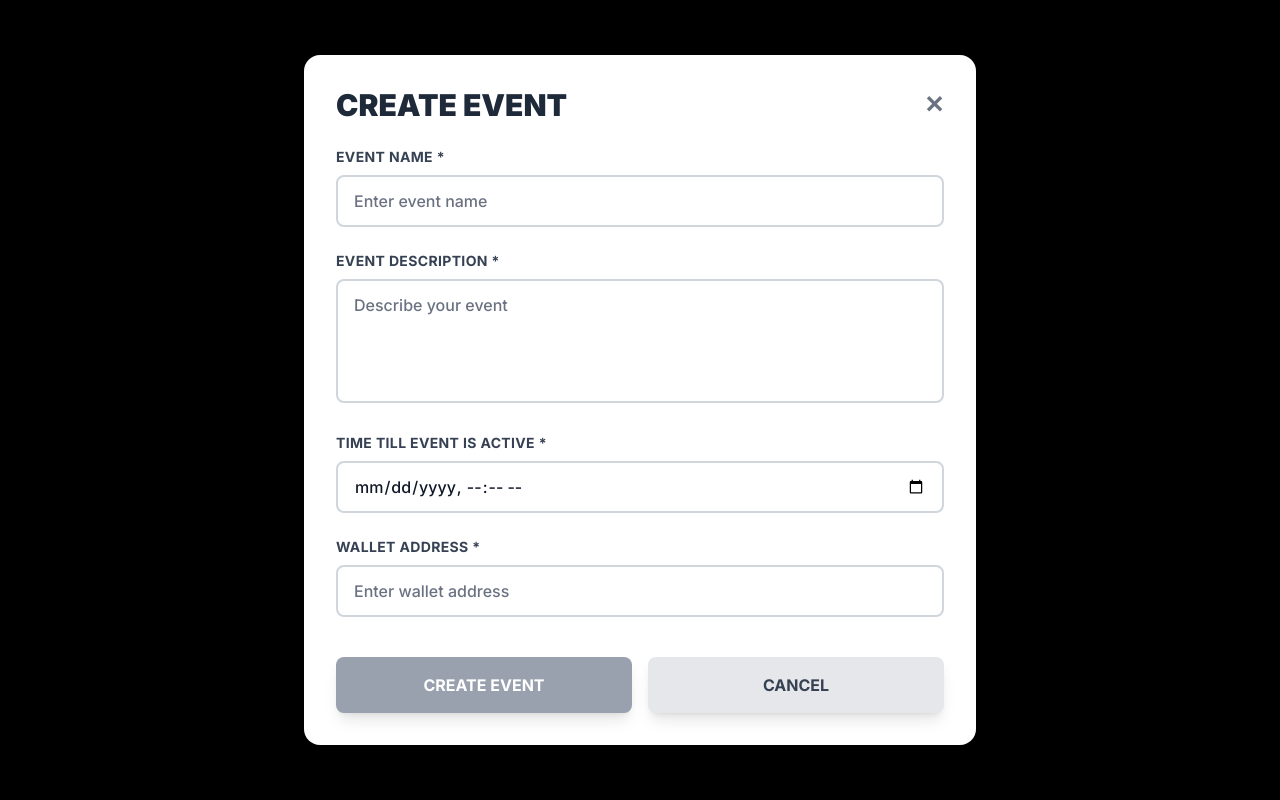
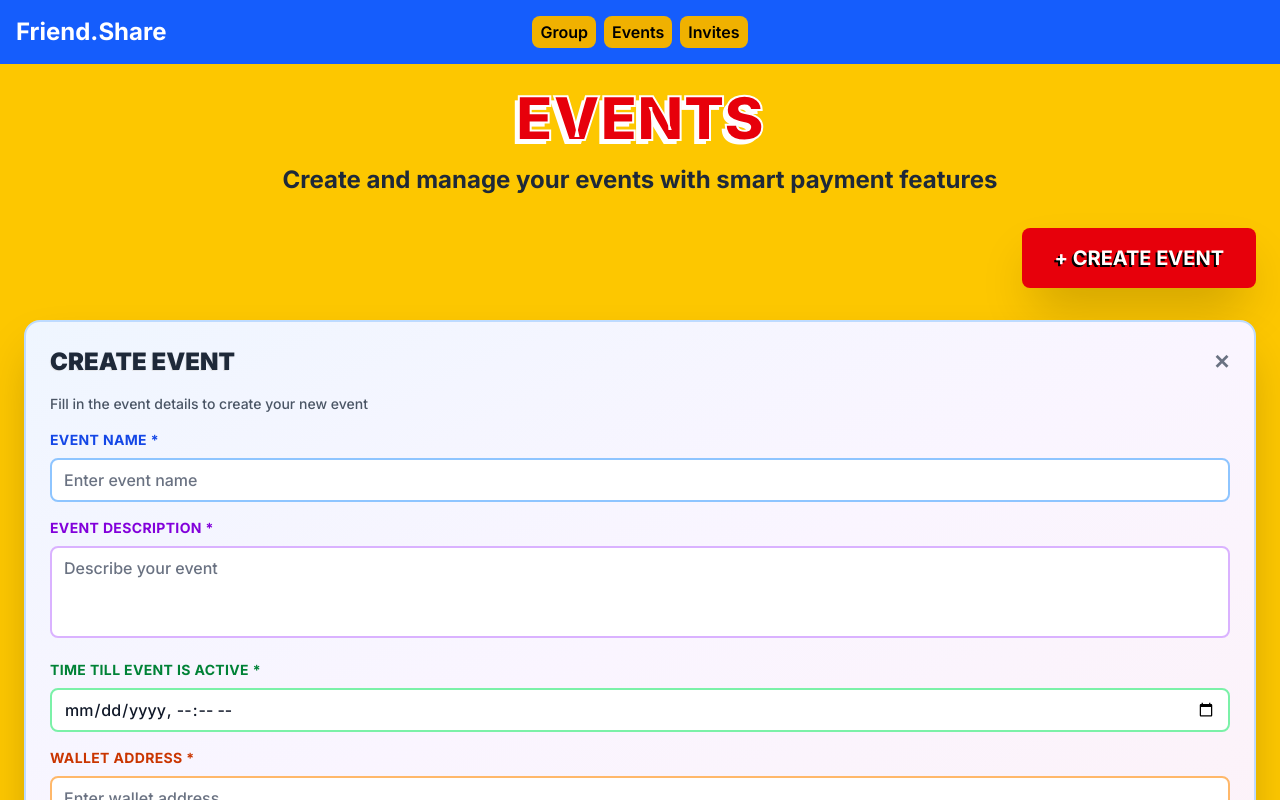
Before and after one commit to ayushsingh82/Friend.Share, a Next.js app: page /events in a window 1280 px wide. Both pictures are taken after a click on the button "+ CREATE EVENT". Shown: the top 800 px of the page. Built offline with nearby package versions, Linux system fonts and the light colour scheme; what @rainbow-me/rainbowkit, wagmi would draw is missing.

Commit message:
demo event added

```diff
--- a/src/app/events/page.tsx
+++ b/src/app/events/page.tsx
@@ -38,7 +38,6 @@ const EventsPage = () => {
 
       setEvents([...events, event]);
       setNewEvent({ name: '', description: '', activeUntil: '', walletAddress: '' });
-      setShowCreateForm(false);
     }
   };
 
@@ -52,12 +51,64 @@ const EventsPage = () => {
     console.log('Depositing to event:', eventId);
   };
 
+  // Sample event data
+  const sampleEvent: Event = {
+    id: '1',
+    name: 'Summer Beach Party',
+    description: 'Join us for an amazing beach party with live music, food, and drinks. Perfect for celebrating summer!',
+    activeUntil: new Date('2024-08-15T20:00:00'),
+    walletAddress: '0x742d35Cc6634C0532925a3b8D4C9db96C4b4d8b6',
+    createdDate: new Date('2024-07-01T10:00:00'),
+    endDate: new Date('2024-08-15T20:00:00'),
+    balance: 1250
+  };
+
+  const renderEventCard = (event: Event) => (
+    <div className="bg-gradient-to-br from-blue-200 via-blue-300 to-blue-400 rounded-2xl shadow-2xl p-6 border-2 border-blue-200 border-b-4 border-b-black max-w-md mx-auto">
+      {/* Event Header */}
+      <div className="mb-4">
+        <h3 className="text-2xl font-black text-blue-900 mb-2" style={{
+          textShadow: '-1px 1px 0 #ffffff'
+        }}>
+          {event.name}
+        </h3>
+        <p className="text-blue-800 font-medium">{event.description}</p>
+      </div>
+
+      {/* Event Details */}
+      <div className="space-y-3 mb-6">
+        <div className="flex justify-between items-center p-3 bg-gradient-to-r from-blue-100 to-blue-200 rounded-lg border border-blue-300">
+          <span className="text-sm font-bold text-blue-700 uppercase tracking-wide">End Date</span>
+          <span className="text-sm font-bold text-blue-900">
+            {event.endDate.toLocaleDateString()} {event.endDate.toLocaleTimeString([], {hour: '2-digit', minute:'2-digit'})}
+          </span>
+        </div>
+      </div>
+
+      {/* Created Date - Small */}
+      <div className="text-xs text-blue-600 mb-4 text-center">
+        Created: {event.createdDate.toLocaleDateString()} at {event.createdDate.toLocaleTimeString([], {hour: '2-digit', minute:'2-digit'})}
+      </div>
+
+      {/* Deposit Button */}
+      <button
+        onClick={() => depositToEvent(event.id)}
+        className="w-full px-6 py-3 bg-gradient-to-r from-green-500 to-green-600 text-white rounded-lg hover:from-green-600 hover:to-green-700 transition-all transform hover:scale-105 font-bold shadow-lg border-2 border-green-400"
+        style={{
+          textShadow: '-1px 1px 0 #000000'
+        }}
+      >
+        DEPOSIT
+      </button>
+    </div>
+  );
+
   return (
     <div className="min-h-screen bg-yellow-400 p-6">
       <div className="max-w-7xl mx-auto">
         {/* Header */}
         <div className="mb-8 text-center">
-          <h1 className="text-5xl md:text-6xl font-black mb-4 text-gray-800" style={{
+          <h1 className="text-5xl md:text-6xl font-black mb-4 text-red-600" style={{
             textShadow: '-4px 4px 0 #ffffff',
             WebkitTextStroke: '2px #ffffff'
           }}>
@@ -81,24 +132,30 @@ const EventsPage = () => {
           </button>
         </div>
 
-        {/* Create Event Form Modal */}
+        {/* Create Event Form */}
         {showCreateForm && (
-          <div className="fixed inset-0 bg-black bg-opacity-50 flex items-center justify-center z-50 p-4">
-            <div className="bg-white rounded-2xl shadow-2xl p-8 max-w-2xl w-full max-h-[90vh] overflow-y-auto">
-              <div className="flex justify-between items-center mb-6">
-                <h2 className="text-3xl font-black text-gray-800">CREATE EVENT</h2>
+          <div className="bg-gradient-to-br from-blue-50 via-purple-50 to-pink-50 backdrop-blur-sm rounded-2xl shadow-2xl p-6 border-2 border-blue-200 mb-8">
+            <div className="flex justify-between items-center mb-4">
+              <h2 className="text-2xl font-black text-gray-800" style={{
+                textShadow: '-1px 1px 0 #e5e7eb'
+              }}>
+                CREATE EVENT
+              </h2>
               <button
                 onClick={() => setShowCreateForm(false)}
-                  className="text-gray-500 hover:text-gray-700 text-2xl font-bold"
+                className="text-gray-500 hover:text-red-600 text-xl font-bold transition-colors"
               >
                 ✕
               </button>
             </div>
+            <p className="text-sm text-gray-600 mb-4 font-medium">
+              Fill in the event details to create your new event
+            </p>
 
-              <div className="space-y-6">
+            <div className="space-y-4">
               {/* Event Name */}
               <div>
-                  <label className="block text-sm font-bold text-gray-700 mb-2 uppercase tracking-wide">
+                <label className="block text-sm font-bold text-blue-700 mb-2 uppercase tracking-wide">
                   Event Name *
                 </label>
                 <input
@@ -106,40 +163,40 @@ const EventsPage = () => {
                   placeholder="Enter event name"
                   value={newEvent.name}
                   onChange={(e) => setNewEvent({...newEvent, name: e.target.value})}
-                    className="w-full px-4 py-3 border-2 border-gray-300 rounded-lg focus:ring-2 focus:ring-red-500 focus:border-transparent font-medium text-gray-900 placeholder-gray-500 bg-white"
+                  className="w-full px-3 py-2 border-2 border-blue-300 rounded-lg focus:ring-2 focus:ring-blue-500 focus:border-transparent font-medium text-gray-900 placeholder-gray-500 bg-white"
                 />
               </div>
 
               {/* Event Description */}
               <div>
-                  <label className="block text-sm font-bold text-gray-700 mb-2 uppercase tracking-wide">
+                <label className="block text-sm font-bold text-purple-700 mb-2 uppercase tracking-wide">
                   Event Description *
                 </label>
                 <textarea
                   placeholder="Describe your event"
                   value={newEvent.description}
                   onChange={(e) => setNewEvent({...newEvent, description: e.target.value})}
-                    rows={4}
-                    className="w-full px-4 py-3 border-2 border-gray-300 rounded-lg focus:ring-2 focus:ring-red-500 focus:border-transparent resize-none font-medium text-gray-900 placeholder-gray-500 bg-white"
+                  rows={3}
+                  className="w-full px-3 py-2 border-2 border-purple-300 rounded-lg focus:ring-2 focus:ring-purple-500 focus:border-transparent resize-none font-medium text-gray-900 placeholder-gray-500 bg-white"
                 />
               </div>
 
               {/* Active Until */}
               <div>
-                  <label className="block text-sm font-bold text-gray-700 mb-2 uppercase tracking-wide">
+                <label className="block text-sm font-bold text-green-700 mb-2 uppercase tracking-wide">
                   Time Till Event is Active *
                 </label>
                 <input
                   type="datetime-local"
                   value={newEvent.activeUntil}
                   onChange={(e) => setNewEvent({...newEvent, activeUntil: e.target.value})}
-                    className="w-full px-4 py-3 border-2 border-gray-300 rounded-lg focus:ring-2 focus:ring-red-500 focus:border-transparent font-medium text-gray-900 bg-white"
+                  className="w-full px-3 py-2 border-2 border-green-300 rounded-lg focus:ring-2 focus:ring-green-500 focus:border-transparent font-medium text-gray-900 bg-white"
                 />
               </div>
 
               {/* Wallet Address */}
               <div>
-                  <label className="block text-sm font-bold text-gray-700 mb-2 uppercase tracking-wide">
+                <label className="block text-sm font-bold text-orange-700 mb-2 uppercase tracking-wide">
                   Wallet Address *
                 </label>
                 <input
@@ -147,108 +204,41 @@ const EventsPage = () => {
                   placeholder="Enter wallet address"
                   value={newEvent.walletAddress}
                   onChange={(e) => setNewEvent({...newEvent, walletAddress: e.target.value})}
-                    className="w-full px-4 py-3 border-2 border-gray-300 rounded-lg focus:ring-2 focus:ring-red-500 focus:border-transparent font-medium text-gray-900 placeholder-gray-500 bg-white"
+                  className="w-full px-3 py-2 border-2 border-orange-300 rounded-lg focus:ring-2 focus:ring-orange-500 focus:border-transparent font-medium text-gray-900 placeholder-gray-500 bg-white"
                 />
               </div>
 
               {/* Action Buttons */}
-                <div className="flex gap-4 pt-4">
+              <div className="flex gap-3 pt-4">
                 <button
                   onClick={createEvent}
                   disabled={!newEvent.name || !newEvent.description || !newEvent.activeUntil || !newEvent.walletAddress}
-                    className={`flex-1 px-6 py-4 text-white rounded-lg transition-all transform hover:scale-105 font-bold shadow-lg ${
+                  className={`flex-1 px-4 py-3 text-white rounded-lg transition-all transform hover:scale-105 font-bold shadow-lg ${
                     newEvent.name && newEvent.description && newEvent.activeUntil && newEvent.walletAddress
-                        ? 'bg-red-600 hover:bg-red-700'
+                      ? 'bg-gradient-to-r from-red-600 to-red-700 hover:from-red-700 hover:to-red-800'
                       : 'bg-gray-400 cursor-not-allowed'
                   }`}
+                  style={{
+                    textShadow: newEvent.name && newEvent.description && newEvent.activeUntil && newEvent.walletAddress ? '-1px 1px 0 #000000' : 'none'
+                  }}
                 >
                   CREATE EVENT
                 </button>
                 <button
                   onClick={() => setShowCreateForm(false)}
-                    className="flex-1 px-6 py-4 bg-gray-200 text-gray-700 rounded-lg hover:bg-gray-300 transition-all transform hover:scale-105 font-bold shadow-lg"
+                  className="flex-1 px-4 py-3 bg-gradient-to-r from-gray-200 to-gray-300 text-gray-700 rounded-lg hover:from-gray-300 hover:to-gray-400 transition-all transform hover:scale-105 font-bold shadow-lg"
                 >
                   CANCEL
                 </button>
               </div>
             </div>
           </div>
-          </div>
         )}
 
-        {/* Events Grid */}
-        <div className="grid grid-cols-1 md:grid-cols-2 lg:grid-cols-3 gap-6">
-          {events.map((event) => (
-            <div key={event.id} className="bg-white rounded-2xl shadow-2xl p-6 border border-gray-200">
-              {/* Event Header */}
-              <div className="mb-6">
-                <h3 className="text-2xl font-black text-gray-800 mb-2">{event.name}</h3>
-                <p className="text-gray-600 font-medium">{event.description}</p>
+        {/* Single Event Display */}
+        <div className="flex justify-center">
+          {renderEventCard(sampleEvent)}
         </div>
-
-              {/* Event Details */}
-              <div className="space-y-4 mb-6">
-                <div className="flex justify-between items-center p-3 bg-gray-50 rounded-lg">
-                  <span className="text-sm font-bold text-gray-600 uppercase tracking-wide">Created</span>
-                  <span className="text-sm font-bold text-gray-800">
-                    {event.createdDate.toLocaleDateString()}
-                  </span>
-                </div>
-
-                <div className="flex justify-between items-center p-3 bg-gray-50 rounded-lg">
-                  <span className="text-sm font-bold text-gray-600 uppercase tracking-wide">End Date</span>
-                  <span className="text-sm font-bold text-gray-800">
-                    {event.endDate.toLocaleDateString()}
-                  </span>
-                </div>
-
-                <div className="flex justify-between items-center p-3 bg-gray-50 rounded-lg">
-                  <span className="text-sm font-bold text-gray-600 uppercase tracking-wide">Name</span>
-                  <span className="text-sm font-bold text-gray-800 truncate max-w-32">
-                    {event.name}
-                  </span>
-                </div>
-
-                <div className="flex justify-between items-center p-3 bg-gray-50 rounded-lg">
-                  <span className="text-sm font-bold text-gray-600 uppercase tracking-wide">Description</span>
-                  <span className="text-sm font-bold text-gray-800 truncate max-w-32">
-                    {event.description}
-                  </span>
-                </div>
-
-                <div className="flex justify-between items-center p-3 bg-gray-50 rounded-lg">
-                  <span className="text-sm font-bold text-gray-600 uppercase tracking-wide">Balance</span>
-                  <span className="text-lg font-black text-green-600">{event.balance.toFixed(3)} ETH</span>
-                </div>
-              </div>
-
-              {/* Action Buttons */}
-              <div className="flex gap-3">
-                <button
-                  onClick={() => withdrawFromEvent(event.id)}
-                  className="flex-1 px-4 py-3 bg-red-600 text-white rounded-lg hover:bg-red-700 transition-all transform hover:scale-105 font-bold shadow-lg"
-                >
-                  WITHDRAW
-                </button>
-                <button
-                  onClick={() => depositToEvent(event.id)}
-                  className="flex-1 px-4 py-3 bg-green-600 text-white rounded-lg hover:bg-green-700 transition-all transform hover:scale-105 font-bold shadow-lg"
-                >
-                  DEPOSIT
-                </button>
-              </div>
-            </div>
-          ))}
-        </div>
-
-        {/* Empty State */}
-        {events.length === 0 && (
-          <div className="text-center py-16">
-            <div className="text-8xl mb-6">🎉</div>
-            <h3 className="text-2xl font-bold text-gray-800 mb-4">No Events Created Yet</h3>
-            <p className="text-lg text-gray-600 mb-8">Create your first event to get started!</p>
-          </div>
-        )}
       </div>
     </div>
   );
```
Lines whose indentation alone changed are shown as unchanged.
